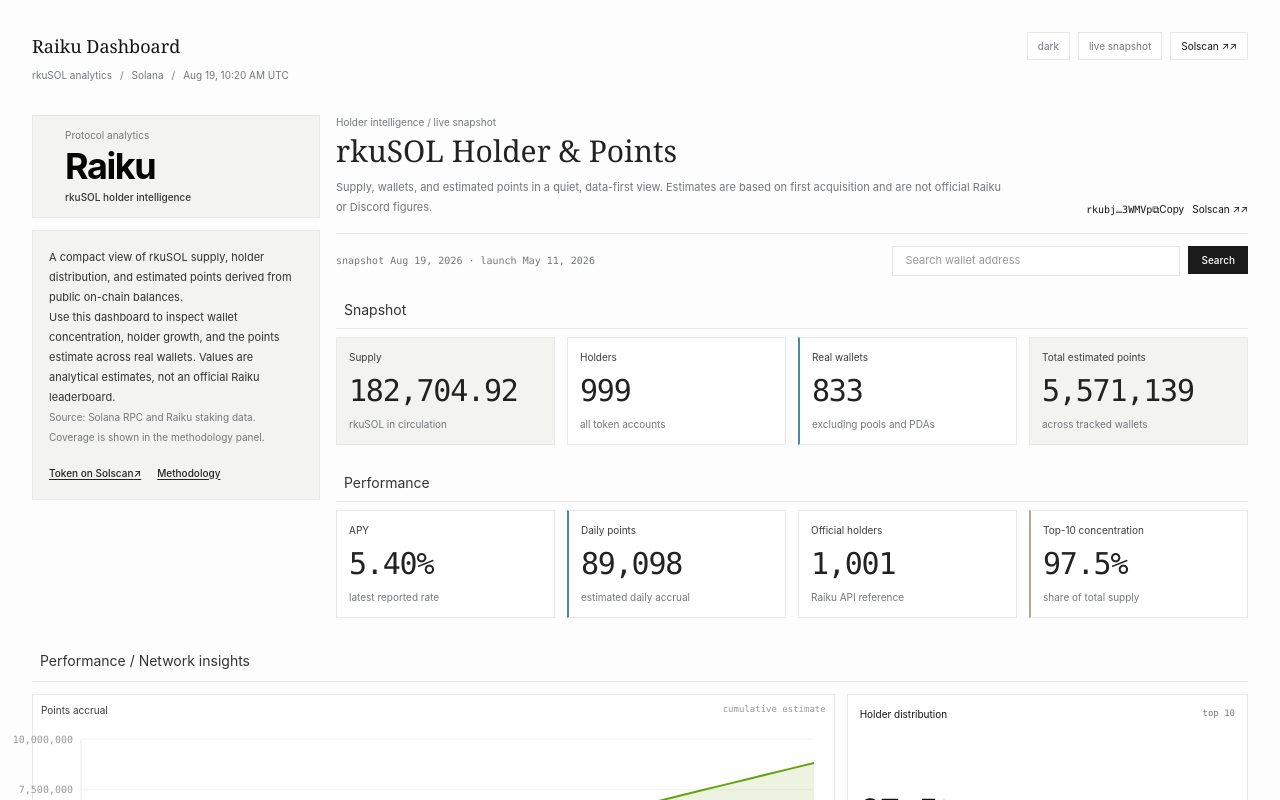
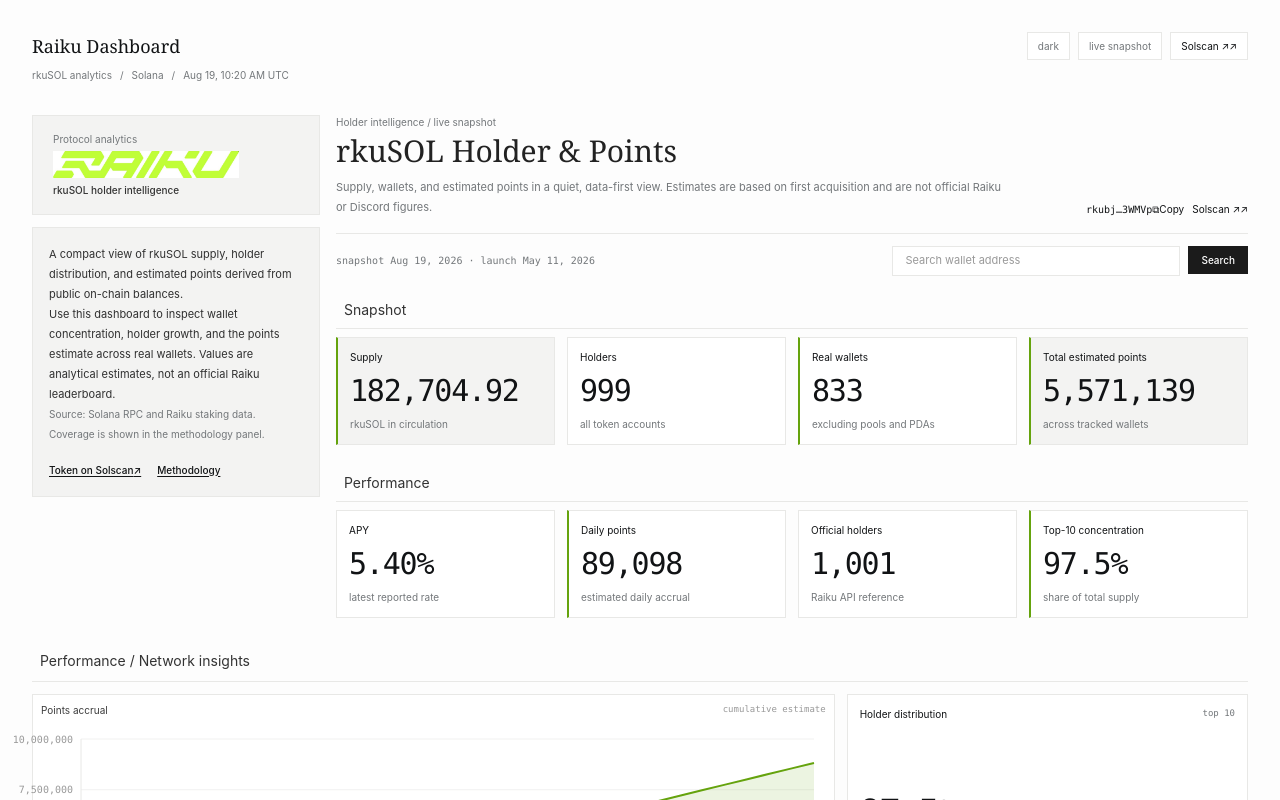
Before and after one commit to yjm26/raiku-dashboard, a React (Vite) app: page / in a window 1280 px wide. Shown: the top 800 px of the page. Built offline with nearby package versions, Linux system fonts and the light colour scheme.

Commit message:
feat: use raiku neon logo in light mode

```diff
--- a/src/app/components/MetricCard.jsx
+++ b/src/app/components/MetricCard.jsx
@@ -1,8 +1,8 @@
 export default function MetricCard({ label, value, detail, tone = 'default', emphasis = false }) {
-  const accent = tone === 'green' ? 'border-l-2 border-l-accent' : tone === 'amber' ? 'border-l-2 border-l-[#b0a99a]' : '';
+  const accent = tone === 'green' || tone === 'blue' || tone === 'amber' ? 'border-l-2 border-l-accent' : '';
   return <article className={`flex min-h-[108px] flex-col justify-between border border-rule bg-surface p-3 ${accent} ${emphasis ? 'bg-surface-muted' : ''}`}>
-    <p className="m-0 text-[10px] font-normal text-[#3c3c3c]">{label}</p>
-    <p className="m-0 font-mono text-2xl font-normal tabular-nums tracking-[-0.04em] text-[#222] sm:text-3xl">{value}</p>
+    <p className="m-0 text-[10px] text-ink">{label}</p>
+    <p className="m-0 font-mono text-2xl font-normal tabular-nums tracking-[-0.04em] text-ink sm:text-3xl">{value}</p>
     {detail ? <p className="m-0 text-[10px] text-muted">{detail}</p> : null}
   </article>;
 }
--- a/src/app/components/ProtocolInfo.jsx
+++ b/src/app/components/ProtocolInfo.jsx
@@ -3,7 +3,24 @@
 export default function ProtocolInfo({ snapshot }) {
   const mint = snapshot?.mint ?? '';
   return <aside aria-label="Raiku protocol information" className="grid content-start gap-3">
-    <section className="flex min-h-[100px] items-center border border-rule bg-surface-muted px-8 py-3"><div><p className="m-0 text-[10px] text-muted">Protocol analytics</p><h2 className="m-0 mt-1 text-4xl font-bold tracking-[-0.04em] text-[#050505]">Raiku</h2><p className="m-0 mt-1 text-[10px] font-medium text-[#333]">rkuSOL holder intelligence</p></div></section>
-    <section className="border border-rule bg-surface-muted p-4 text-[11px] leading-5 text-[#303030]"><p className="mt-0">A compact view of rkuSOL supply, holder distribution, and estimated points derived from public on-chain balances.</p><p>Use this dashboard to inspect wallet concentration, holder growth, and the points estimate across real wallets. Values are analytical estimates, not an official Raiku leaderboard.</p><p className="mb-0 text-[10px] text-muted">Source: Solana RPC and Raiku staking data. Coverage is shown in the methodology panel.</p><div className="mt-4 flex flex-wrap gap-x-4 gap-y-2 text-[10px] font-medium"><ExternalLink aria-label="View token on Solscan" className="text-[#222] underline underline-offset-2" href={mint ? `https://solscan.io/token/${mint}` : 'https://solscan.io'}>Token on Solscan</ExternalLink><a className="text-[#222] underline underline-offset-2" href="#methodology">Methodology</a></div></section>
+    <section className="flex min-h-[100px] items-center border border-rule bg-surface-muted px-5 py-3">
+      <div>
+        <p className="m-0 text-[10px] text-muted">Protocol analytics</p>
+        {/* Raiku logo — light mode */}
+        <img src="/raiku-logo.jpg" alt="Raiku" className="mt-1 h-7 w-auto max-w-[240px] object-contain dark:hidden" />
+        {/* Text fallback — dark mode */}
+        <h2 className="m-0 mt-1 hidden text-4xl font-bold tracking-[-0.04em] text-ink dark:block">Raiku</h2>
+        <p className="m-0 mt-1 text-[10px] font-medium text-[#333] dark:text-muted">rkuSOL holder intelligence</p>
+      </div>
+    </section>
+    <section className="border border-rule bg-surface-muted p-4 text-[11px] leading-5 text-[#303030] dark:text-muted">
+      <p className="mt-0">A compact view of rkuSOL supply, holder distribution, and estimated points derived from public on-chain balances.</p>
+      <p>Use this dashboard to inspect wallet concentration, holder growth, and the points estimate across real wallets. Values are analytical estimates, not an official Raiku leaderboard.</p>
+      <p className="mb-0 text-[10px] text-muted">Source: Solana RPC and Raiku staking data. Coverage is shown in the methodology panel.</p>
+      <div className="mt-4 flex flex-wrap gap-x-4 gap-y-2 text-[10px] font-medium">
+        <ExternalLink aria-label="View token on Solscan" className="text-ink underline underline-offset-2" href={mint ? `https://solscan.io/token/${mint}` : 'https://solscan.io'}>Token on Solscan</ExternalLink>
+        <a className="text-ink underline underline-offset-2" href="#methodology">Methodology</a>
+      </div>
+    </section>
   </aside>;
 }
--- a/src/styles/tokens.css
+++ b/src/styles/tokens.css
@@ -7,8 +7,8 @@
   --muted: #73777a;
   --rule: #e8e8e6;
   --rule-strong: #d8d8d6;
-  --accent: #4f88a6;
-  --accent-soft: #eef3f6;
+  --accent: #65a30d;
+  --accent-soft: #eff6e4;
   --gap: 16px;
   --radius: 2px;
   /* charts — light */
```
Also changed, not shown: public/raiku-logo.jpg (added).
